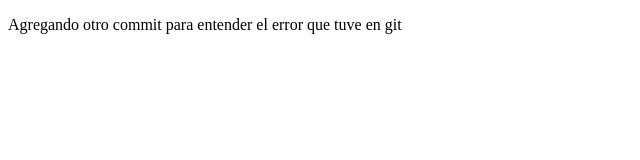
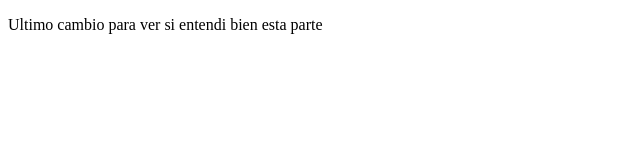
Before and after one commit to Meatboy62/proyectoDemoCursoPrework, a plain HTML site: page index.html in a window 1280 px wide. Shown: the whole page, without its empty margins (0-640 px from the left). Drawn offline with Linux system fonts and the light colour scheme.

Commit message:
Ultimo commit

```diff
--- a/index.html
+++ b/index.html
@@ -8,7 +8,8 @@
 </head>
 <body>
     <p>
-        Agregando otro commit para entender el error que tuve en git
+        Ultimo cambio para ver si entendi bien esta parte
+
     </p>
 </body>
 </html>
```
